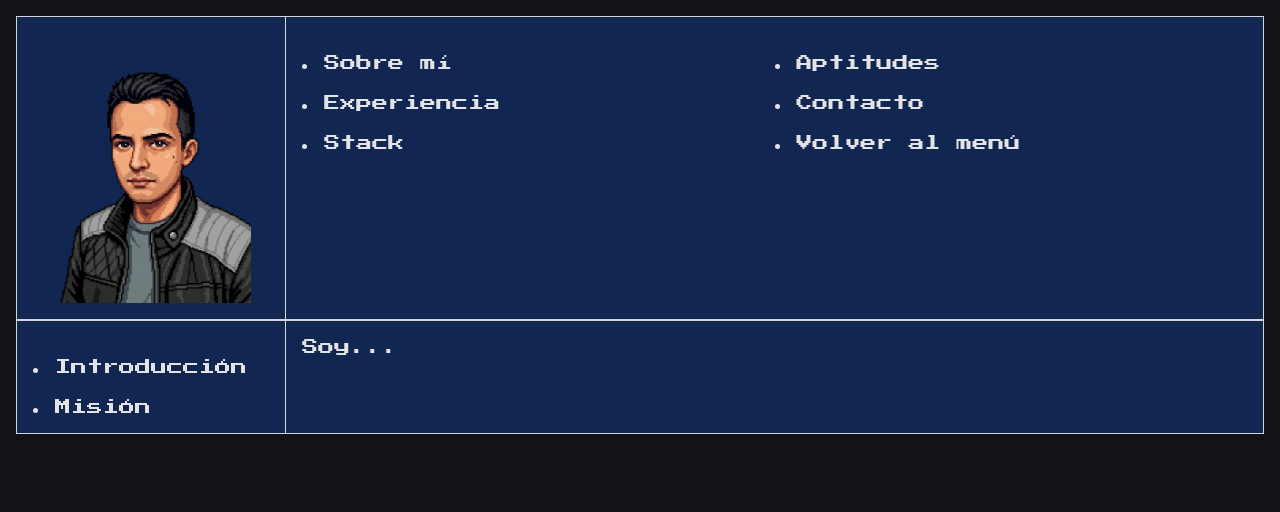
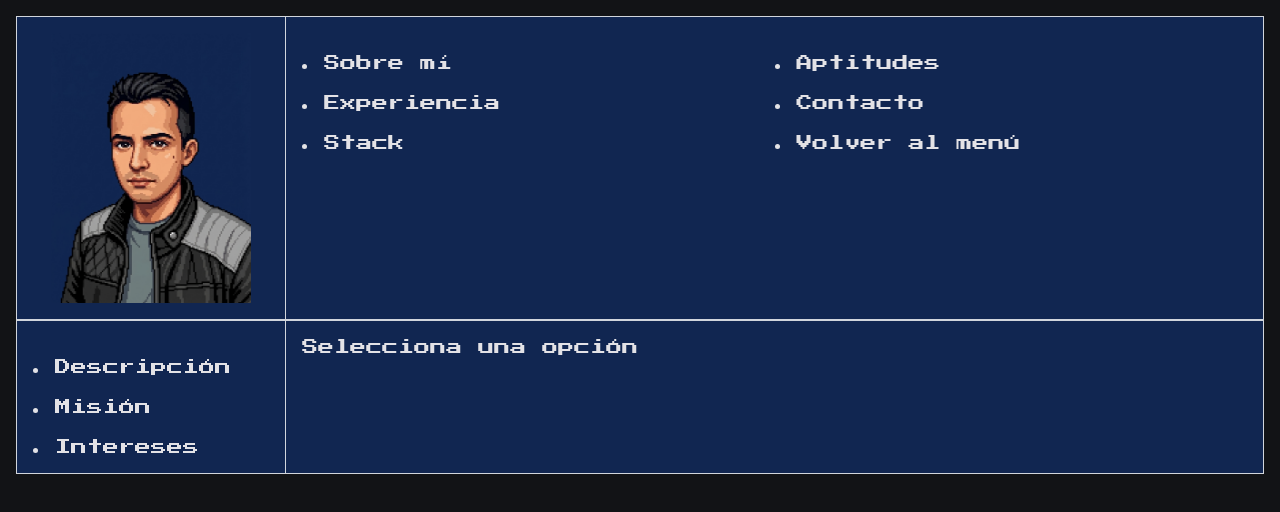
Before and after one commit to Jesus-Kramsky/Jesus-Kramsky, an Angular app: page / in a window 1280 px wide. Both pictures are taken after a click on the button "Información". Shown: the top 512 px of the page. Built offline with nearby package versions, Linux system fonts and the light colour scheme.

Commit message:
experience section

```diff
--- a/src/app/components/information/information.html
+++ b/src/app/components/information/information.html
@@ -48,6 +48,6 @@
         }
       </ul>
     </div>
-    <div class="flex-4 p-4">{{ currentDetail() }}</div>
+    <div class="flex-4 p-4 whitespace-pre-line">{{ currentDetail() }}</div>
   </div>
 </div>
--- a/src/app/components/information/information.ts
+++ b/src/app/components/information/information.ts
@@ -30,16 +30,58 @@ export class Information {
       id: 'about',
       label: 'Sobre mí',
       options: [
-        { id: 'intro', label: 'Introducción', detail: 'Soy...' },
-        { id: 'mission', label: 'Misión', detail: 'Mi objetivo...' },
+        {
+          id: 'desc',
+          label: 'Descripción',
+          detail:
+            'Desarrollador de software entusiasta con dos años de experiencia usando tecnologías modernas de frontend y backend. Me apasiona crear aplicaciones web eficientes y escalables, y siempre estoy buscando aprender nuevas tecnologías y mejorar mis habilidades.',
+        },
+        {
+          id: 'mission',
+          label: 'Misión',
+          detail:
+            'Aprender cosas nuevas constantemente tanto profesional cómo personalmente, para ser una mejor versión de mí mismo y poder ayudar a otros a crecer.',
+        },
+        {
+          id: 'intereses',
+          label: 'Intereses',
+          detail:
+            'Soy un apasionado de la tecnología y la programación, me gusta aprender nuevas tecnologías y aplicarlas en proyectos personales. También disfruto de los videojuegos, el deporte y de muchas cosas más, siempre estoy buscando nuevas experiencias y formas de crecer como persona.',
+        },
       ],
     },
     {
       id: 'experience',
       label: 'Experiencia',
       options: [
-        { id: 'frontend', label: 'Frontend', detail: 'He trabajado con Angular...' },
-        { id: 'backend', label: 'Backend', detail: 'También he hecho APIs...' },
+        {
+          id: 'ecosur',
+          label: 'Ecosur',
+          detail:
+            'Trabajé cómo desarrollador becario principalmente enfocado en el backend trabajando con las tecnologías de .NET desarrollando APIs para automatizar procesos educativos. Además, utilicé react para graficar datos institucionales.',
+        },
+        {
+          id: 'alset',
+          label: 'Alset',
+          detail:
+            'Me desempeñé cómo un desarrollador full-stack desarrollando y haciendo mantenimiento de aplicaciones web utilizando .NET y NestJS para el backend y angular para frontend.',
+        },
+        {
+          id: 'legalbit',
+          label: 'Legalbit',
+          detail: 'Tuve un puesto cómo desarrollador backend utilizando tecnologías de node.js',
+        },
+        {
+          id: 'cajapixeles',
+          label: 'Caja de Pixeles',
+          detail:
+            'Apoyé en el desarrollo y migración de un sistema de gestión empresarial haciendo uso de Angular para la implementación de interfaces y conectarlas con la API.',
+        },
+        {
+          id: 'personal',
+          label: 'Proyectos personales',
+          detail: 'He trabajado con Angular y React...',
+        },
       ],
     },
     {
@@ -67,10 +109,18 @@ export class Information {
       id: 'contact',
       label: 'Contacto',
       options: [
-        { id: 'email', label: 'Email', detail: 'miemail@ejemplo.com' },
-        { id: 'phone', label: 'Teléfono', detail: '+34 123 456 789' },
-        { id: 'location', label: 'Ubicación', detail: 'Madrid, España' },
-        { id: 'linkedin', label: 'LinkedIn', detail: 'linkedin.com/in/antonio-kramsky' },
+        {
+          id: 'email',
+          label: 'Email',
+          detail:
+            'jesus.kramsky@gmail.com\nSi tienes alguna pregunta o proyecto con el que te gustaría colaborar, no dudes en contactarme por medio de mi correo.',
+        },
+        {
+          id: 'linkedin',
+          label: 'LinkedIn',
+          detail:
+            'https://www.linkedin.com/in/jesus-kramsky-27b541317/\nPuedes ver y seguir mi perfil en Linkedin para conocer más sobre mi experiencia y habilidades por medio de mis publicaciones.',
+        },
       ],
     },
   ];
```
